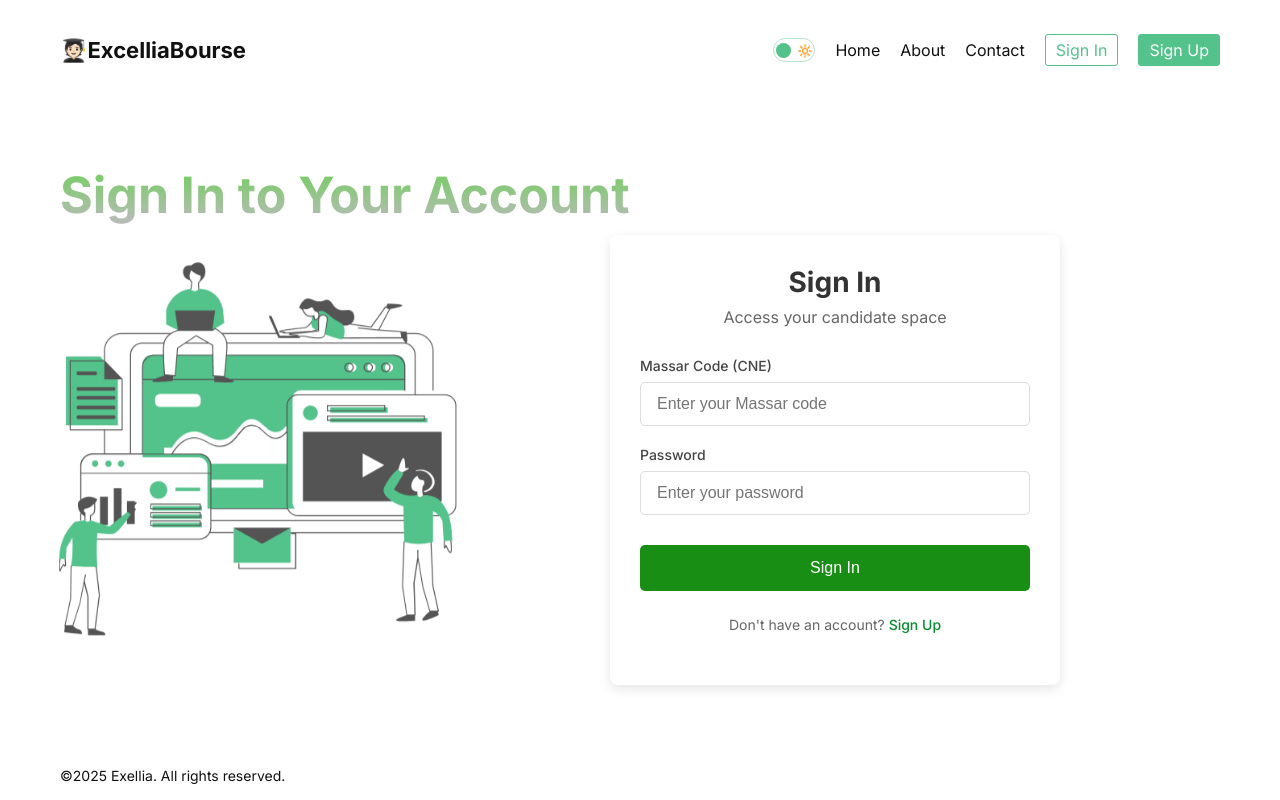
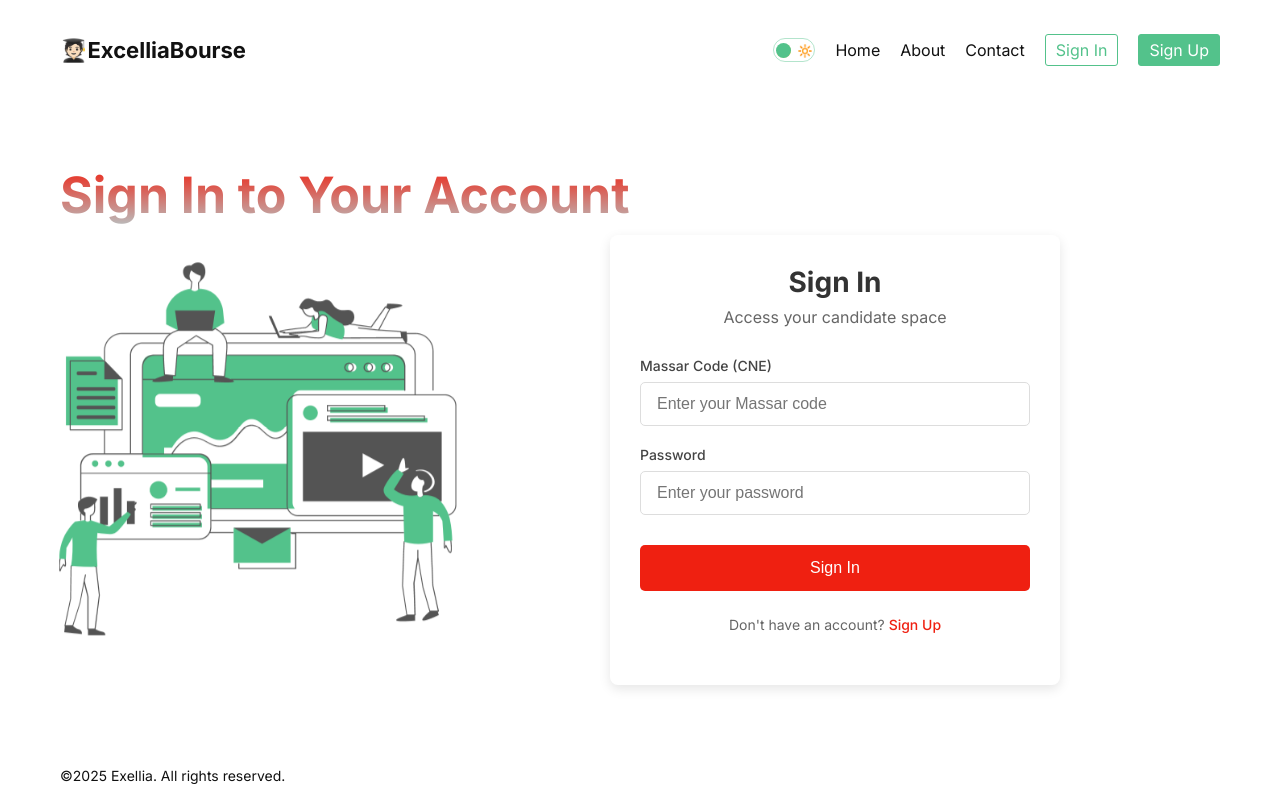
Before and after one commit to Ballouk12/Devops_Pipeline, a Next.js app in the folder Excellia_Frontend/: page /signin in a window 1280 px wide. Built offline with nearby package versions, Linux system fonts and the light colour scheme.

Commit message:
color change

```diff
--- a/Excellia_Frontend/src/app/auth.module.css
+++ b/Excellia_Frontend/src/app/auth.module.css
@@ -5,13 +5,13 @@
     text-align: center;
     margin-bottom: 5px;
     margin-right: 200px;
-    background-color : #5acd2c
+    background-color : #ef2011
   }
 
   .title1 {
     font-size: 50px;
     margin-bottom: 10px;
-    background: linear-gradient(to bottom, #6ecf5a, #bbb);
+    background: linear-gradient(to bottom, #ef2011, #bbb);
     -webkit-background-clip: text;
     -webkit-text-fill-color: transparent;
   }
@@ -99,14 +99,14 @@
 
   .formGroup input:focus {
     outline: none;
-    border-color: #2de348;
+    border-color: #ef2011;
   }
 
   .authButton {
     margin-top: 10px;
     padding: 14px;
     border: none;
-    background-color: #188f14;
+    background-color: #ef2011;
     color: white;
     font-size: 16px;
     font-weight: 500;
@@ -116,11 +116,11 @@
   }
 
   .authButton:hover {
-    background-color: #0ce784;
+    background-color: #ef2011;
   }
 
   .authButton:disabled {
-    background-color: #068b2e;
+    background-color: #ef2011;
     cursor: not-allowed;
   }
 
@@ -132,24 +132,24 @@
   }
 
   .authLink {
-    color: #068b2e;
+    color: #ef2011;
     font-weight: 500;
     transition: color 0.3s;
   }
 
   .authLink:hover {
-    color: #068b2e;
+    color: #ef2011;
     text-decoration: underline;
   }
 
   .errorMessage {
     background-color: #fee2e2;
-    color: #067541;
+    color: #ef2011;
     padding: 12px;
     border-radius: 5px;
     font-size: 14px;
     margin-bottom: 20px;
-    border: 1px solid #068b2e;
+    border: 1px solid #ef2011;
   }
 
   /* Media query for tablets and desktop */
@@ -188,7 +188,7 @@
   }
 
   :global(.dark) .formGroup input:focus {
-    border-color: #0b7e0d;
+    border-color: #ef2011;
   }
 
   :global(.dark) .authFooter {
```
